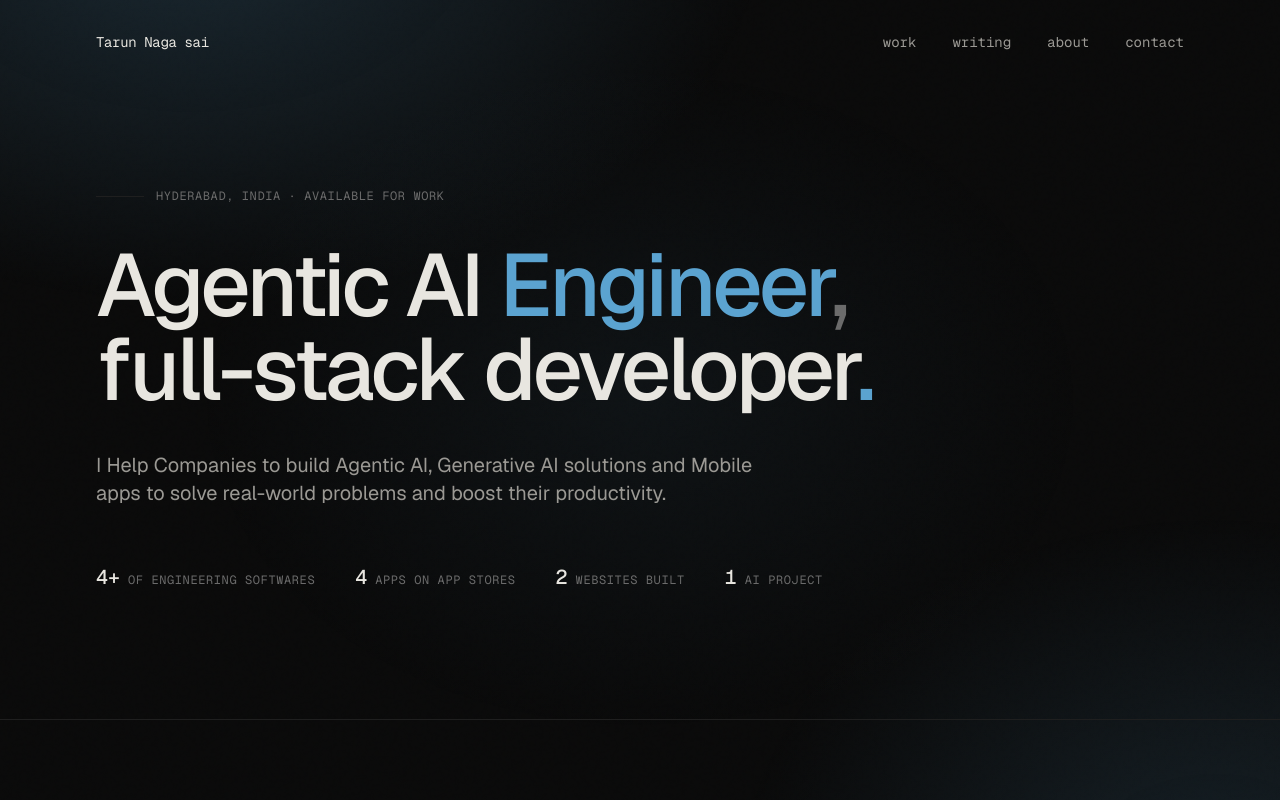
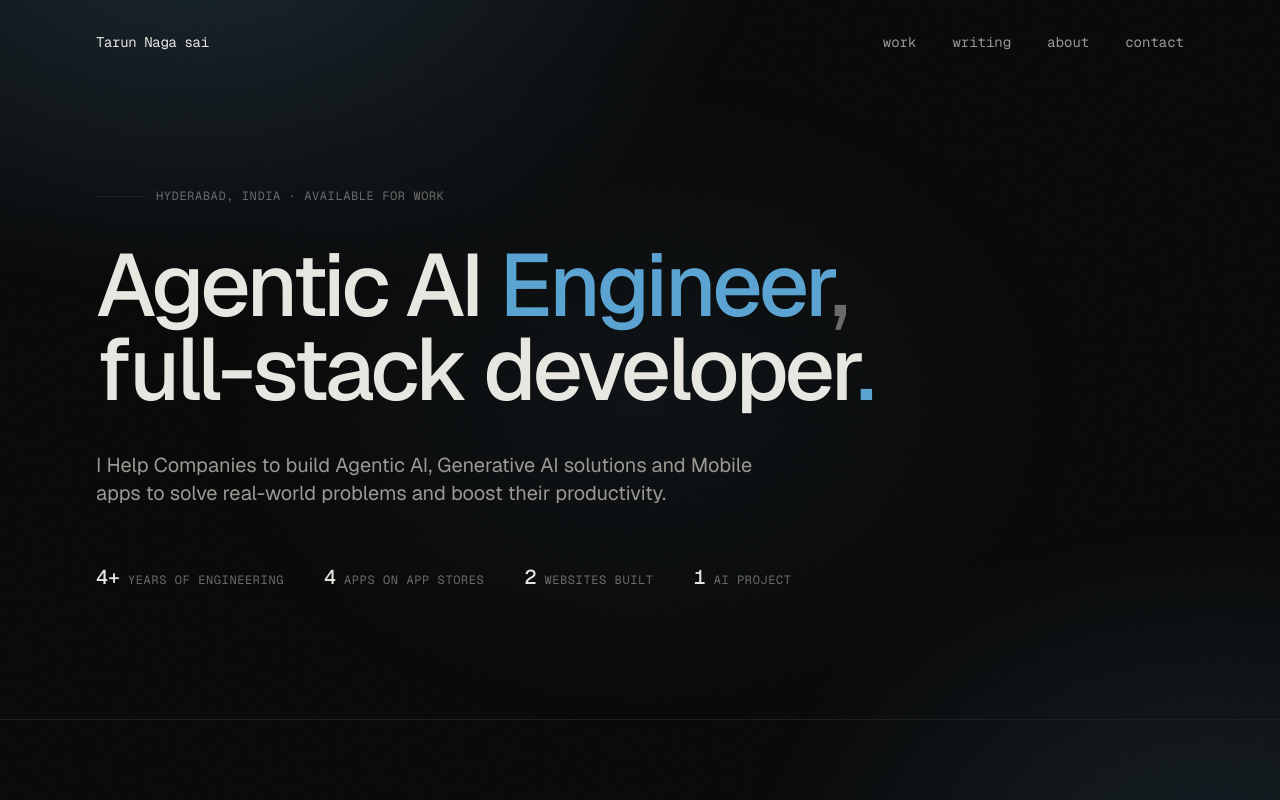
Before and after one commit to TarunNagaSai/TarunNagaSai, a Next.js app: page / in a window 1280 px wide. Shown: the top 800 px of the page. Built offline with nearby package versions, Linux system fonts and the light colour scheme.

Commit message:
fix: update label for engineering years in Hero component stats

```diff
--- a/components/home/Hero.tsx
+++ b/components/home/Hero.tsx
@@ -52,7 +52,7 @@ export function Hero() {
           transition={{ duration: 0.9, ease, delay: 0.3 }}
           className="mt-14 flex flex-col sm:flex-row sm:flex-wrap sm:items-center gap-y-3 sm:gap-y-4 sm:gap-x-10 font-mono text-xs text-muted"
         >
-          <Stat label="of Engineering Softwares" value={SITE.stats.yearsBuilding} />
+          <Stat label="Years of Engineering" value={SITE.stats.yearsBuilding} />
           <Stat label="apps on app stores" value={SITE.stats.appsOnAppStores} animate startDelay={700} />
           <Stat label="websites built" value={SITE.stats.websitesBuilt} animate startDelay={850} />
           <Stat label="AI project" value={SITE.stats.aiProjects} animate startDelay={1000} />
@@ -130,6 +130,7 @@ function AnimatedNumber({
 
         const rand = Math.floor(Math.random() * Math.pow(10, digits))
           .toString()
+
           .padStart(digits, '0');
         setDisplay(rand + suffix);
 
```
